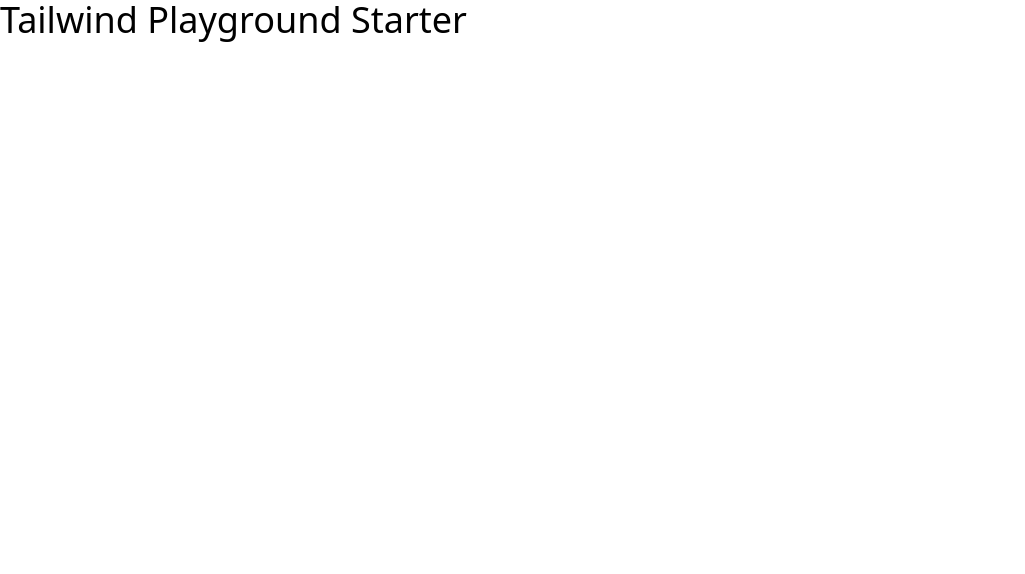
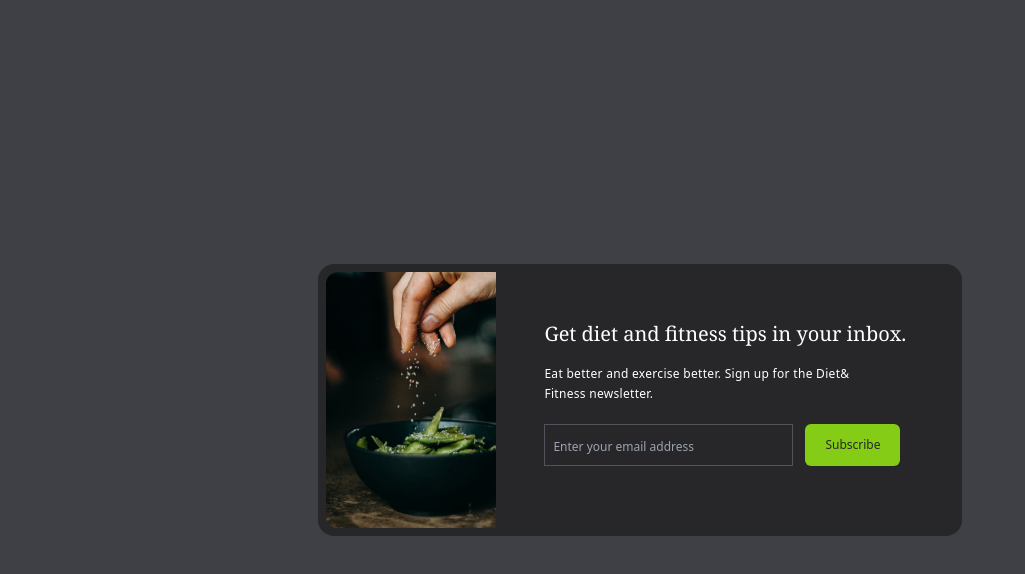
Before and after one commit to AnneMerlyn/tailwind-playground, a website: page email-subscribe/index.html in a window 1280 px wide. Shown: the whole page, without its empty margins (0-1025 px from the left). Drawn offline with nearby package versions, Linux system fonts and the light colour scheme; files that its build step writes are made by us from their sources.

Commit message:
final implementation

```diff
--- a/email-subscribe/index.html
+++ b/email-subscribe/index.html
@@ -4,10 +4,55 @@
         <meta charset="UTF-8" />
         <meta http-equiv="X-UA-Compatible" content="IE=edge" />
         <meta name="viewport" content="width=device-width, initial-scale=1.0" />
-    <link rel="stylesheet" href="/css/styles.css" />
-    <title>Tailwind Playground Starter</title>
+        <link rel="stylesheet" href="css/styles.css" />
+        <title>Email Subsribe Card</title>
     </head>
     <body>
-    <h1 class="text-4xl">Tailwind Playground Starter</h1>
+        <!-- Background Container -->
+        <div class="flex items-center justify-center h-screen bg-zinc-700">
+            <!-- Card -->
+            <div class="bg-zinc-800 p-2 mx-6 rounded-2xl">
+                <!-- Flex Container -->
+                <div class="flex flex-col md:flex-row rounded-l-xl">
+                    <!-- Image -->
+                    <img
+                        src="images/image.jpg"
+                        alt=""
+                        class="object-fit rounded-xl h-80 md:h-64 md:rounded-l-xl md:rounded-r-none transform hover:scale-105 hover:rounded-xl duration-200"
+                    />
+                    <!-- Content Text -->
+                    <div class="p-6 md:p-12">
+                        <h2
+                            class="font-serif text-xl font-medium text-center text-white md:text-left"
+                        >
+                            Get diet and fitness tips in your inbox.
+                        </h2>
+
+                        <p
+                            class="max-w-xs my-4 text-xs leading-5 tracking-wide text-center text-white md:text-left"
+                        >
+                            Eat better and exercise better. Sign up for the
+                            Diet& Fitness newsletter.
+                        </p>
+
+                        <div
+                            class="flex flex-col mt-5 space-y-4 md:space-x-3 md:flex-row md:space-y-0"
+                        >
+                            <input
+                                type="text"
+                                placeholder="Enter your email address"
+                                class="p-2 p-x-4 text-center text-white bg-zinc-800 border border-zinc-600 placeholder:text-xs placeholder:text-center md:text-left placeholder:md:text-left focus:outline-none"
+                            />
+
+                            <button
+                                class="px-5 py-3 text-xs rounded-md text-zinc-800 bg-lime-500 hover:bg-lime-700 hover:text-white duration-500"
+                            >
+                                Subscribe
+                            </button>
+                        </div>
+                    </div>
+                </div>
+            </div>
+        </div>
     </body>
 </html>
```
Also changed, not shown: email-subscribe/images/image.jpg (added). Lines whose indentation alone changed are shown as unchanged.
